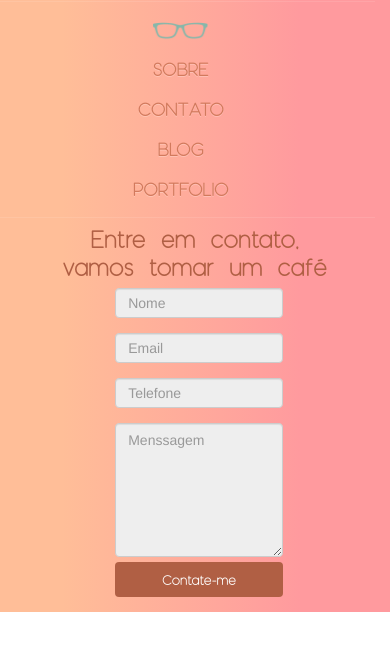
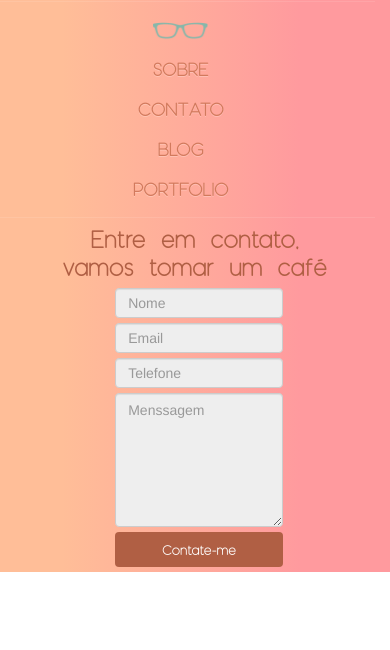
Before and after one commit to jacobsenanaizabel/ana-jacobsen, a React (Create React App) app: page /contact in a window 390 px wide. Shown: the top 650 px of the page. Built offline with nearby package versions, Linux system fonts and the light colour scheme.

Commit message:
change height from input contact in mobile

```diff
--- a/src/Components/Contact/style/Contact.mobile.scss
+++ b/src/Components/Contact/style/Contact.mobile.scss
@@ -32,6 +32,10 @@
                     width: 100%;
                 }
 
+                .form-group {
+                    margin-bottom: 5px !important;
+                }
+
                 .input-form{
                     height: 30px;
                 }
@@ -39,7 +43,7 @@
             }
 
             .col-sm-6.name-input {
-                margin-bottom: 15px;
+                margin-bottom: 5px;
             }
         }
 
```
